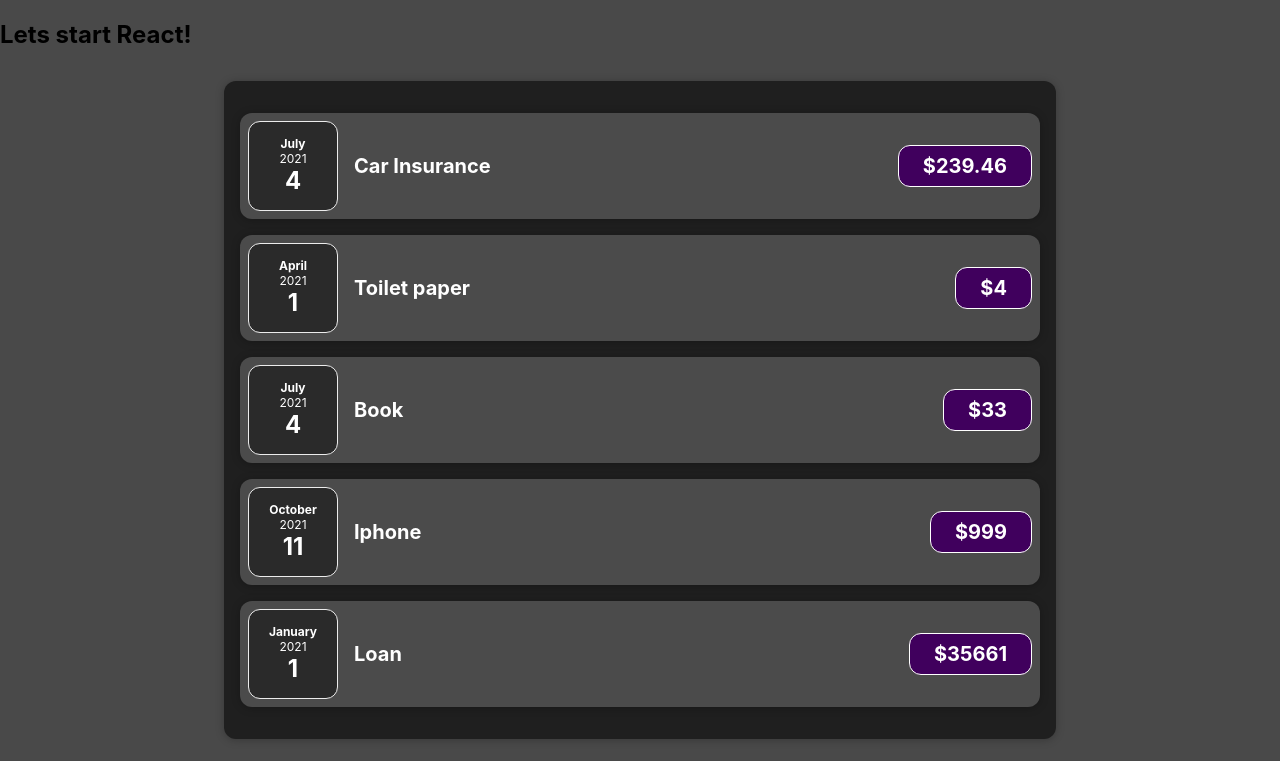
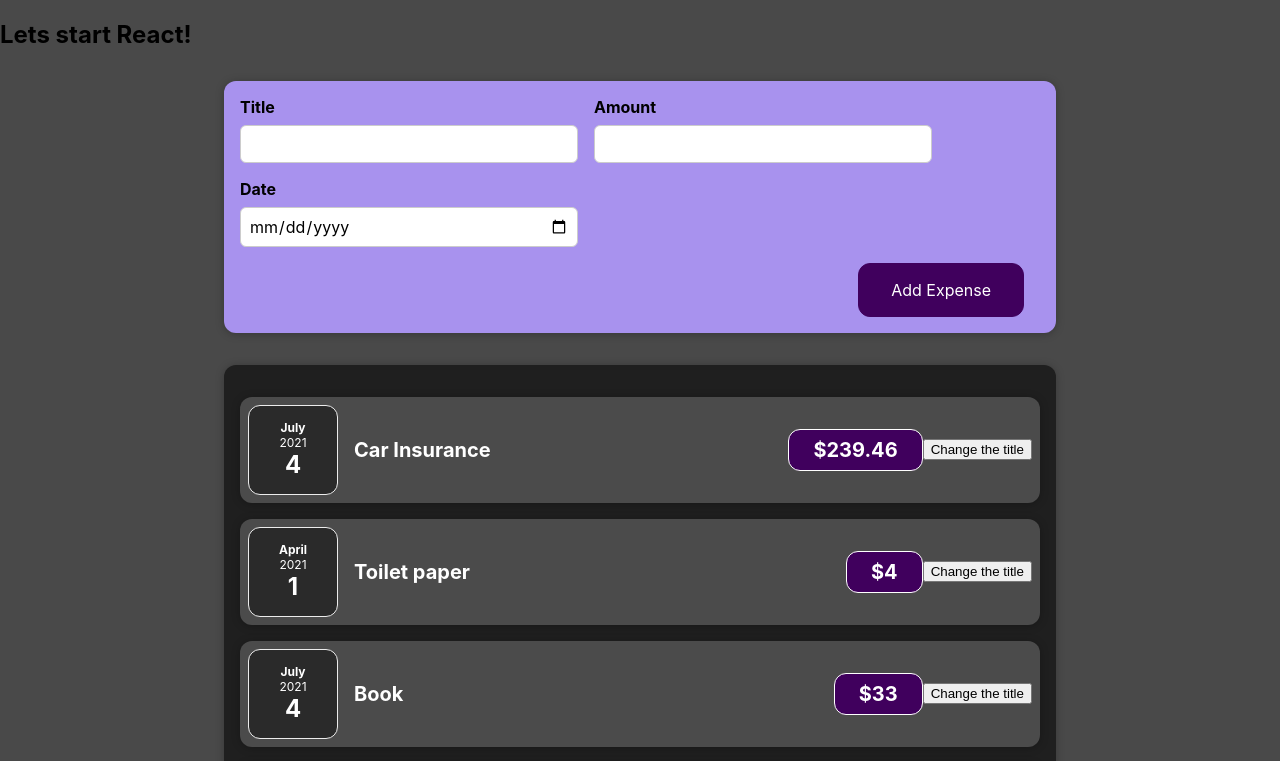
Before and after one commit to s-deep3k/Expense-Tracker, a React (Create React App) app: page / in a window 1280 px wide. Shown: the top 761 px of the page. Built offline with nearby package versions, Linux system fonts and the light colour scheme.

Commit message:
Enjoying learning children props, State Management and LIFTING the STate up, that is fetching data from child component to parent for more use

```diff
--- a/src/App.js
+++ b/src/App.js
@@ -1,4 +1,5 @@
 import Expenses from "./components/Expenses/Expenses";
+import NewExpense from './components/NewExpenses/NewExpense'
 const App = () => {
   const expenses = [
     {
@@ -32,9 +33,14 @@ const App = () => {
       date: new Date(2021, 0, 1),
     },
   ];
+  const NewExpenseHandler=(savedExpense)=>{
+    console.log("Iam in Appjs");
+    console.log(savedExpense);
+  }
   return (
     <div >
       <h2>Lets start React!</h2>
+      <NewExpense onSaveExpense={NewExpenseHandler}></NewExpense>
       <Expenses expenses={expenses}></Expenses>
     </div>
   );
--- a/src/components/Expenses/ExpenseItem.js
+++ b/src/components/Expenses/ExpenseItem.js
@@ -1,17 +1,22 @@
+import {useState} from 'react'
 import Card from "../UI/Card";
 import "./ExpenseItem.css";
 import ExpenseDate from "./ExpenseDate";
 
 
 function ExpenseItem(props) {
-
+  const [title, setTitle] = useState(props.title)
+  const clickHandler =()=>{
+    setTitle('Updated')
+  }
   return (
     <Card className="expense-item">
       <ExpenseDate date={props.date}></ExpenseDate>
       <div className="expense-item__description">
-        <h2>{props.title}</h2>
+        <h2>{title}</h2>
       </div>
       <div className="expense-item__price">${props.amount}</div>
+      <button onClick={clickHandler}>Change the title</button>
     </Card>
   );
 }
--- /dev/null
+++ b/src/components/NewExpenses/ExpenseForm.css
@@ -0,0 +1,26 @@
+.new-expense__controls {
+    display: flex;
+    flex-wrap: wrap;
+    gap: 1rem;
+    margin-bottom: 1rem;
+    text-align: left;
+  }
+
+  .new-expense__control label {
+    font-weight: bold;
+    margin-bottom: 0.5rem;
+    display: block;
+  }
+
+  .new-expense__control input {
+    font: inherit;
+    padding: 0.5rem;
+    border-radius: 6px;
+    border: 1px solid #ccc;
+    width: 20rem;
+    max-width: 100%;
+  }
+
+  .new-expense__actions {
+    text-align: right;
+  }
--- /dev/null
+++ b/src/components/NewExpenses/ExpenseForm.js
@@ -0,0 +1,66 @@
+import {useState} from 'react'
+import './ExpenseForm.css'
+const ExpenseForm =(props)=>{
+    // const [UserInput,setUserInput] = useState({
+    //     enteredTitle:'',
+    //     enteredAmount:'',
+    //     enteredDate:'',
+    // })
+    // //Then in each handler
+    // setUserInput((prevState)=>{
+    //     return {...prevState,enteredTitle:event.target.value}
+    // })
+    const [enteredTitle,setTitleHandler] = useState('')
+    const TitleHandler=(event)=>{
+       // console.log(event.target.value);
+       setTitleHandler(event.target.value)
+    }
+    const [enteredAmount,setAmountHandler] = useState('')
+    const AmountHandler=(event)=>{
+        //console.log(event.target.value);
+        setAmountHandler(event.target.value)
+    }
+    const [enteredDate,setDateHandler] = useState('')
+    const DateHandler=(event)=>{
+        //console.log(event.target.value);
+        setDateHandler(event.target.value)
+    }
+
+    const submitHandler=(event)=>{
+        event.preventDefault(); //no reloading page while submitting
+        const expense={
+            title:enteredTitle,
+            amount:enteredAmount,
+            date:new Date(enteredDate),
+            id:Math.random().toString()
+        }
+        props.onSaveExpense(expense)
+        // console.log(expense);
+        setDateHandler('')
+        setAmountHandler('')
+        setTitleHandler('')
+    }
+    return (
+        <form onSubmit={submitHandler}>
+            <div className="new-expense__controls">
+                <div className="new-expense__control">
+                    <label>Title</label>
+                    <input type="text" value={enteredTitle} onChange={TitleHandler}></input>
+                </div>
+                <div className="new-expense__control">
+                    <label>Amount</label>
+                    <input type="number" value={enteredAmount} min='0.01' step='0.01' onChange={AmountHandler}></input>
+                </div>
+                <div className="new-expense__control">
+                    <label>Date</label>
+                    <input type="date" min='2019-01-01' max='2022-12-31' value={enteredDate} onChange={DateHandler}></input>
+                </div>
+            </div>
+            <div className="new-expense__actions">
+                <button>Add Expense</button>
+            </div>
+        </form>
+    )
+}
+
+export default ExpenseForm
--- /dev/null
+++ b/src/components/NewExpenses/NewExpense.css
@@ -0,0 +1,38 @@
+.new-expense {
+    background-color: #a892ee;
+    padding: 1rem;
+    margin: 2rem auto;
+    width: 50rem;
+    max-width: 95%;
+    border-radius: 12px;
+    text-align: center;
+    box-shadow: 0 1px 8px rgba(0, 0, 0, 0.25);
+  }
+
+  .new-expense button {
+    font: inherit;
+    cursor: pointer;
+    padding: 1rem 2rem;
+    border: 1px solid #40005d;
+    background-color: #40005d;
+    color: white;
+    border-radius: 12px;
+    margin-right: 1rem;
+  }
+
+  .new-expense button:hover,
+  .new-expense button:active {
+    background-color: #510674;
+    border-color: #510674;
+  }
+
+  .new-expense button.alternative {
+    color: #220131;
+    border-color: transparent;
+    background-color: transparent;
+  }
+
+  .new-expense button.alternative:hover,
+  .new-expense button.alternative:active {
+    background-color: #ddb3f8;
+  }
--- /dev/null
+++ b/src/components/NewExpenses/NewExpense.js
@@ -0,0 +1,14 @@
+import './NewExpense.css'
+import ExpenseForm from './ExpenseForm'
+const NewExpense =(props)=>{
+    const NewExpenseHandler = (savedExpense)=>{
+        props.onSaveExpense(savedExpense)
+    }
+    return (
+        <div className="new-expense">
+            <ExpenseForm onSaveExpense={NewExpenseHandler}></ExpenseForm>
+        </div>
+    )
+}
+
+export default NewExpense
```
